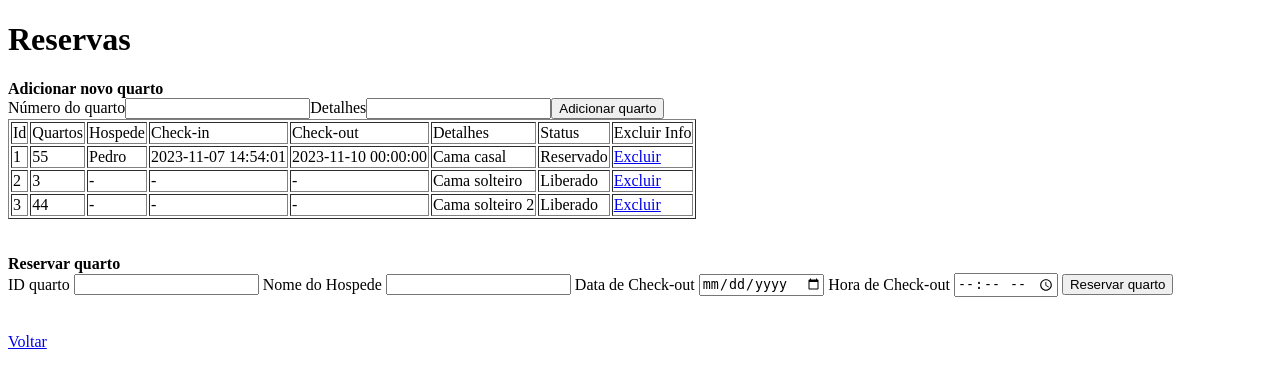
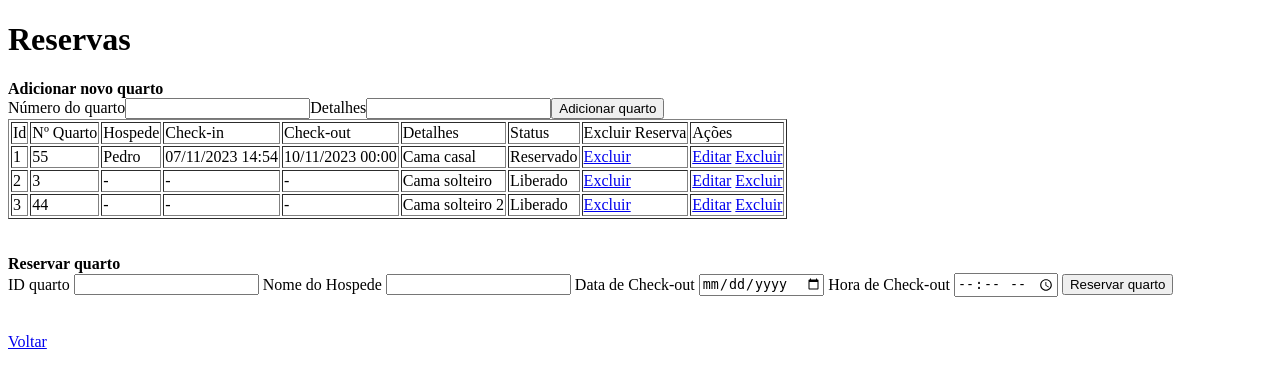
Before and after one commit to marcussviniciuss/sistema-soft-forge, a Flask app: page /criar_quarto in a window 1280 px wide. Shown: the top 388 px of the page. Run offline with Flask 3, Linux system fonts and the light colour scheme; data comes from the database, SQL or seed files in the repository; both versions use the stored data as it was after the commit.

Commit message:
tabela reservas criada

```diff
--- a/hms_softforge/forms.py
+++ b/hms_softforge/forms.py
@@ -42,3 +42,12 @@ class FormReservarQuarto(FlaskForm):
     check_out = DateField("Data de Check-out", validators=[DataRequired()])
     check_out_time = TimeField("Hora de Check-out", validators=[DataRequired()])  # Adicione um campo de hora
     botao_confirmacao = SubmitField("Reservar quarto")
+
+class FormQuarto(FlaskForm):
+    id = IntegerField("ID quarto", validators=[DataRequired()])
+    quarto = IntegerField("Número do quarto", validators=[DataRequired()])
+    hospede = StringField("Nome do Hóspede", validators=[DataRequired()])
+    check_out = DateField("Data de Check-out", validators=[DataRequired()])
+    check_out_time = TimeField("Hora de Check-out", validators=[DataRequired()])
+    detalhes = StringField("Descrição do quarto", validators=[DataRequired()])
+    botao_confirmacao = SubmitField("Salvar")
--- a/hms_softforge/models.py
+++ b/hms_softforge/models.py
@@ -26,7 +26,7 @@ class Quarto(database.Model):
     id = database.Column(database.Integer, primary_key=True)
     quarto = database.Column(database.Integer, nullable=False, unique=True)
     hospede = database.Column(database.String)
-    check_in = database.Column(database.DateTime, default=lambda: datetime.now())
+    check_in = database.Column(database.DateTime)
     check_out = database.Column(database.DateTime)
     detalhes = database.Column(database.String)
     status = database.Column(database.Boolean, nullable=False, default=False)
--- a/hms_softforge/routes.py
+++ b/hms_softforge/routes.py
@@ -1,7 +1,7 @@
 from flask import render_template, url_for, redirect, request
 from hms_softforge import app, database, bcrypt
 from flask_login import login_required, login_user, logout_user, current_user
-from hms_softforge.forms import FormLogin, FormCriarConta, FormNovaTarefa, FormCriarQuarto, FormReservarQuarto
+from hms_softforge.forms import FormLogin, FormCriarConta, FormNovaTarefa, FormCriarQuarto, FormReservarQuarto, FormQuarto
 from hms_softforge.models import Usuario, Tarefa, Quarto
 from datetime import datetime
 from sqlalchemy import or_
@@ -91,7 +91,7 @@ def funcionarios():
 def reservas():
     form_quarto = FormCriarQuarto()
     form_reserva = FormReservarQuarto()
-    tabela_quartos = Quarto.query.all()
+    tabela_quartos = Quarto.query.order_by(Quarto.quarto).all()
     return render_template("reservas.html", form_quarto=form_quarto, form_reserva=form_reserva, tabela_quartos=tabela_quartos)
 
 
@@ -125,7 +125,7 @@ def reservar_quarto():
                 quarto.status = True
                 quarto.hospede = form_reserva.hospede.data
                 quarto.check_in = datetime.now()
-                quarto.check_out = datetime.combine(form_reserva.check_out.data, form_reserva.check_out_time.data)  # Combine a data e a hora
+                quarto.check_out = datetime.combine(form_reserva.check_out.data, form_reserva.check_out_time.data)
                 database.session.commit()
 
         return redirect(url_for('reservas'))
@@ -142,6 +142,40 @@ def excluir_info(quarto_id):
         quarto.status = False
         database.session.commit()
     return redirect(url_for('reservas'))
+
+
+from datetime import datetime
+
+@app.route("/editar_quarto/<int:quarto_id>", methods=["GET", "POST"])
+def editar_quarto(quarto_id):
+    quarto = Quarto.query.get(quarto_id)
+
+    if not quarto:
+        return redirect(url_for('reservas'))
+
+    form = FormQuarto(obj=quarto)
+
+    if form.validate_on_submit():
+        quarto.quarto = form.quarto.data
+        quarto.hospede = form.hospede.data
+        quarto.check_out = form.check_out.data
+        quarto.check_out_time = form.check_out_time.data
+        quarto.detalhes = form.detalhes.data
+        database.session.commit()
+        return redirect(url_for('reservas'))
+    return render_template("editar_quarto.html", form=form, quarto=quarto)
+
+
+
+
+@app.route("/excluir_quarto/<int:quarto_id>", methods=["GET"])
+def excluir_quarto(quarto_id):
+    quarto = Quarto.query.get(quarto_id)
+    if quarto:
+        database.session.delete(quarto)
+        database.session.commit()
+    return redirect(url_for('reservas'))
+
 
 
 
--- a/hms_softforge/templates/reservas.html
+++ b/hms_softforge/templates/reservas.html
@@ -22,24 +22,29 @@
         </form>
         <tr>
             <td>Id</td>
-            <td>Quartos</td>
+            <td>Nº Quarto</td>
             <td>Hospede</td>
             <td>Check-in</td>
             <td>Check-out</td>
             <td>Detalhes</td>
             <td>Status</td>
-            <td>Excluir Info</td>  <!-- Nova coluna para excluir informações -->
+            <td>Excluir Reserva</td>
+            <td>Ações</td>
         </tr>
         {% for quarto in tabela_quartos %}
             <tr>
                 <td>{{ quarto.id }}</td>
                 <td>{{ quarto.quarto }}</td>
                 <td>{{ quarto.hospede or "-" }}</td>
-                <td>{{ quarto.check_in.strftime("%Y-%m-%d %H:%M:%S") if quarto.check_in else "-" }}</td>
-                <td>{{ quarto.check_out.strftime("%Y-%m-%d %H:%M:%S") if quarto.check_out else "-" }}</td>
+                <td>{{ quarto.check_in.strftime("%d/%m/%Y %H:%M") if quarto.check_in else "-" }}</td>
+                <td>{{ quarto.check_out.strftime("%d/%m/%Y %H:%M") if quarto.check_out else "-" }}</td>
                 <td>{{ quarto.detalhes }}</td>
                 <td>{{ "Reservado" if quarto.status else "Liberado" }}</td>
                 <td><a href="{{ url_for('excluir_info', quarto_id=quarto.id) }}">Excluir</a></td>
+                <td>
+                    <a href="{{ url_for('editar_quarto', quarto_id=quarto.id) }}">Editar</a>
+                    <a href="{{ url_for('excluir_quarto', quarto_id=quarto.id) }}">Excluir</a>
+                </td>
             </tr>
         {% endfor %}
     </table>
```
Also changed, not shown: NOTAS.txt (+1 -6 lines), hms_softforge/templates/editar_quarto.html (added, +41 -0 lines), instance/comunidade.db.
